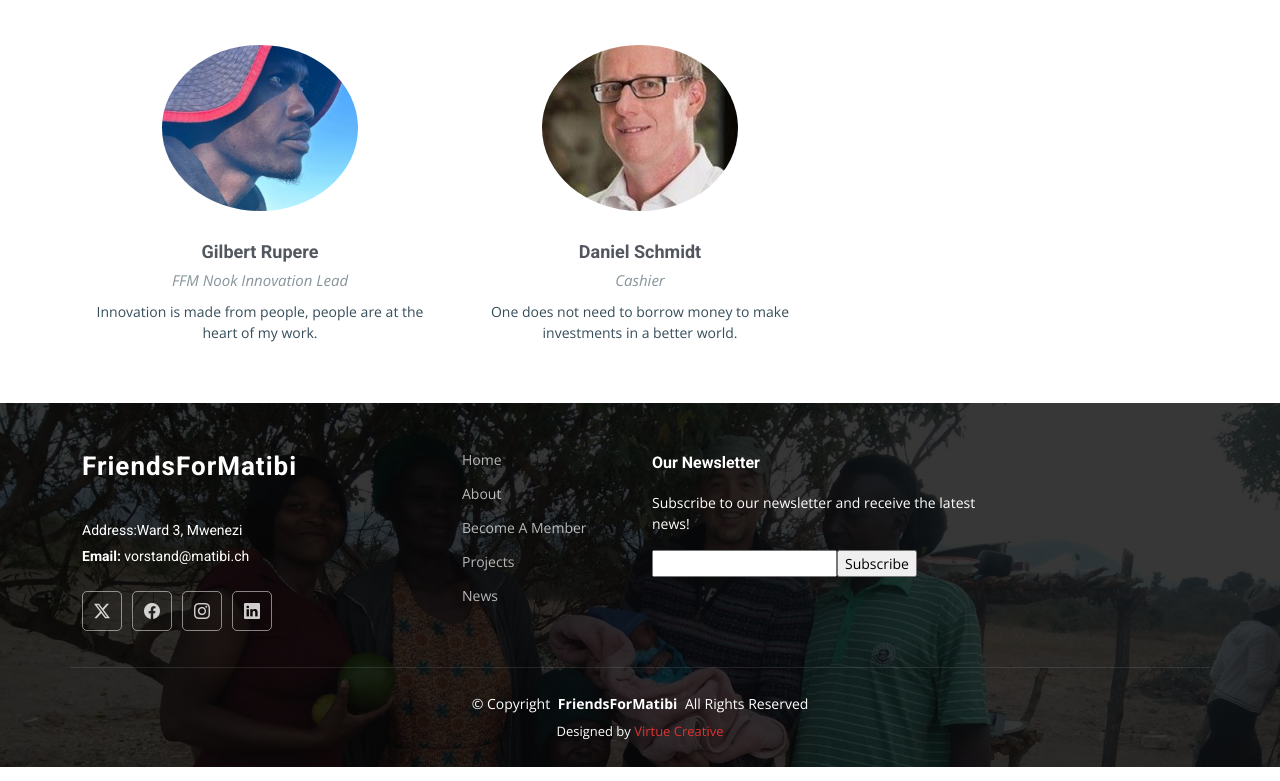
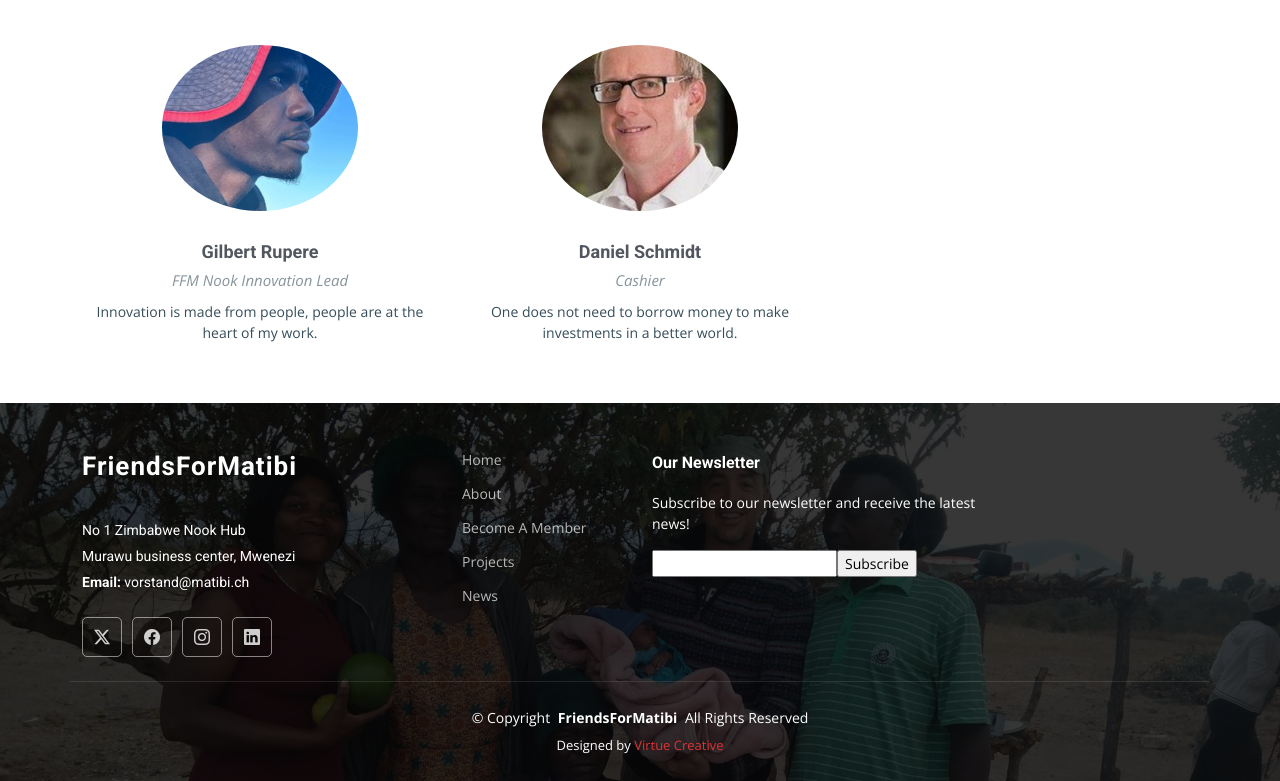
Before and after one commit to Ashemaro/Matibi_Project, a plain HTML site: page about.html in a window 1280 px wide. Shown: the part 1909-2690 px from the top of the page. Drawn offline with nearby package versions, Linux system fonts and the light colour scheme.

Commit message:
Corrected the address

```diff
--- a/about.html
+++ b/about.html
@@ -332,7 +332,8 @@
             <span class="sitename">FriendsForMatibi</span>
           </a>
           <div class="footer-contact pt-3">
-            <p>Address:Ward 3, Mwenezi</p>
+            <p>No 1 Zimbabwe Nook Hub</p>
+            <p>Murawu business center, Mwenezi</p>
             <p><strong>Email:</strong> <span>vorstand@matibi.ch</span></p>
           </div>
           <div class="social-links d-flex mt-4">
```
